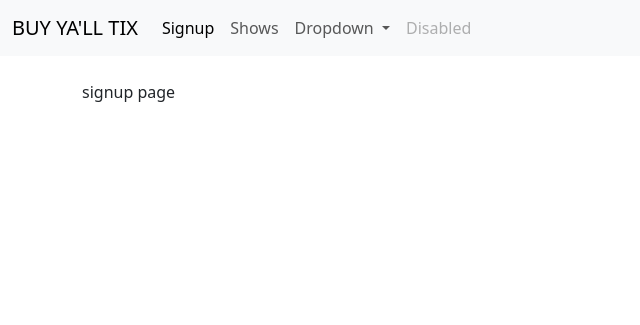
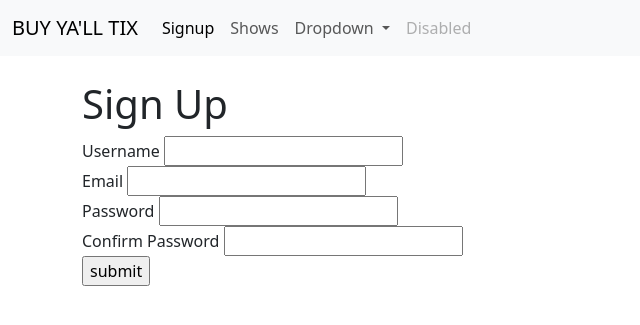
Before and after one commit to Tanjim-Noor/CSE370-project, a Flask app: page /signup in a window 1280 px wide. Shown: the top 325 px of the page, without its empty margins (0-640 px from the left). Run offline with Flask 3, Linux system fonts and the light colour scheme.

Commit message:
basic signup form - no db manipulation yet

```diff
--- /dev/null
+++ b/forms.py
@@ -0,0 +1,11 @@
+from flask_wtf import FlaskForm
+from wtforms import StringField, PasswordField, SubmitField
+from wtforms.validators import DataRequired
+
+
+class SignupForm(FlaskForm):
+  username = StringField(label = 'Username', validators = [DataRequired()])
+  email = StringField(label = 'Email', validators = [DataRequired()])
+  pass1 = PasswordField(label = 'Password', validators = [DataRequired()])
+  pass2 = PasswordField(label = 'Confirm Password', validators = [DataRequired()])
+  submit = SubmitField(label = 'submit')
--- a/main.py
+++ b/main.py
@@ -1,6 +1,7 @@
 import os
 from flask import Flask, render_template
 from database import load_movies
+from forms import *
 app = Flask(__name__)
 
 app.config['SECRET_KEY'] = os.environ['secret_key'] #required for form validation
@@ -11,9 +12,14 @@ def home():
   return render_template('home.html')
 
 
-@app.route('/signup') #signup
+@app.route('/signup', methods = ['GET', 'POST']) #signup
 def sign_up():
-  return render_template('signup.html')
+  name = None
+  form = SignupForm()
+  if form.validate_on_submit():
+    name = form.name.data
+    print(f'Signup Succesful for {name} ')
+  return render_template('signup.html', form = form)
 
 @app.route('/shows')
 def shows():
@@ -22,5 +28,6 @@ def shows():
   return render_template('shows.html', movies=movies_list)
 
 
+
 if __name__ == '__main__':
   app.run(host="0.0.0.0", debug=True)
--- a/pyproject.toml
+++ b/pyproject.toml
@@ -8,6 +8,8 @@ authors = ["Replit user <<>>"]
 python = "^3.10"
 Flask = "^2.2.3"
 SQLAlchemy = "^2.0.7"
+WTForms = "^3.0.1"
+Flask-WTF = "^1.1.1"
 
 [tool.poetry.dev-dependencies]
 
--- a/templates/signup.html
+++ b/templates/signup.html
@@ -1,4 +1,25 @@
 {%extends 'base.html'%}
+{%block title%}Sign Up{%endblock%}
+
 {%block content%}
-signup page
+<h1>Sign Up</h1>
+<form method ='POST'>
+  {{ form.hidden_tag() }}
+
+  {{form.username.label}}
+  {{form.username()}}
+  <br/>
+  {{form.email.label}}
+  {{form.email()}}
+  <br/>
+  {{form.pass1.label}}
+  {{form.pass1()}}
+  <br/>
+  {{form.pass2.label}}
+  {{form.pass2()}}
+  <br/>
+  {{form.submit()}}
+
+
+</form>
 {%endblock%}
```
Also changed, not shown: README.md, 1 other file.
